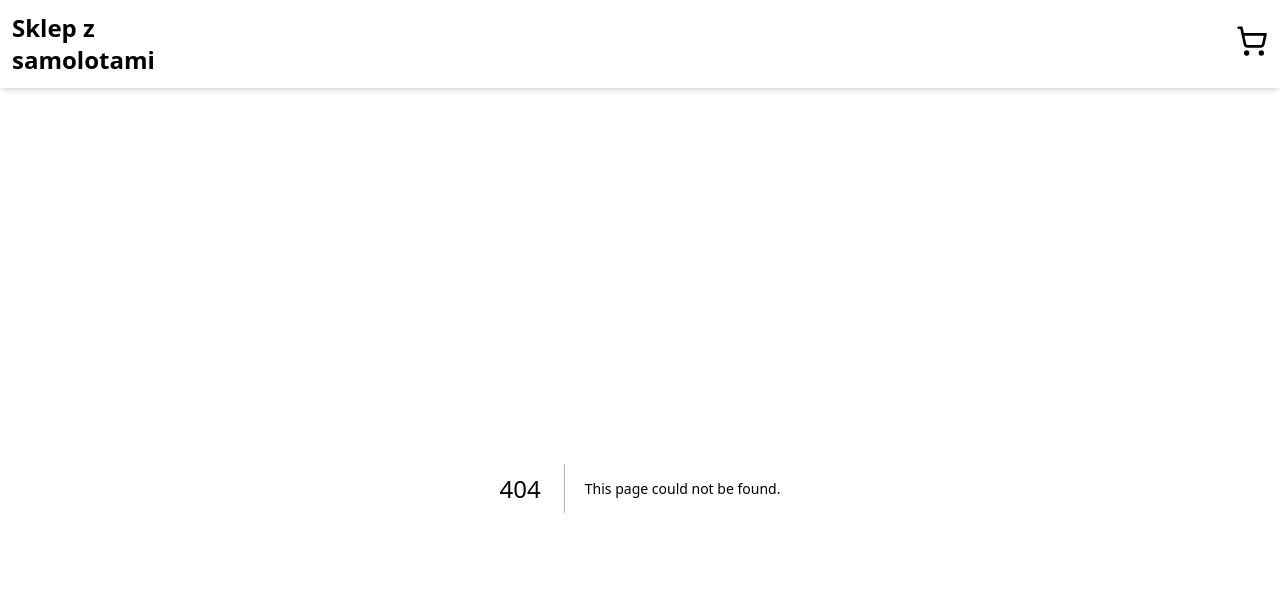
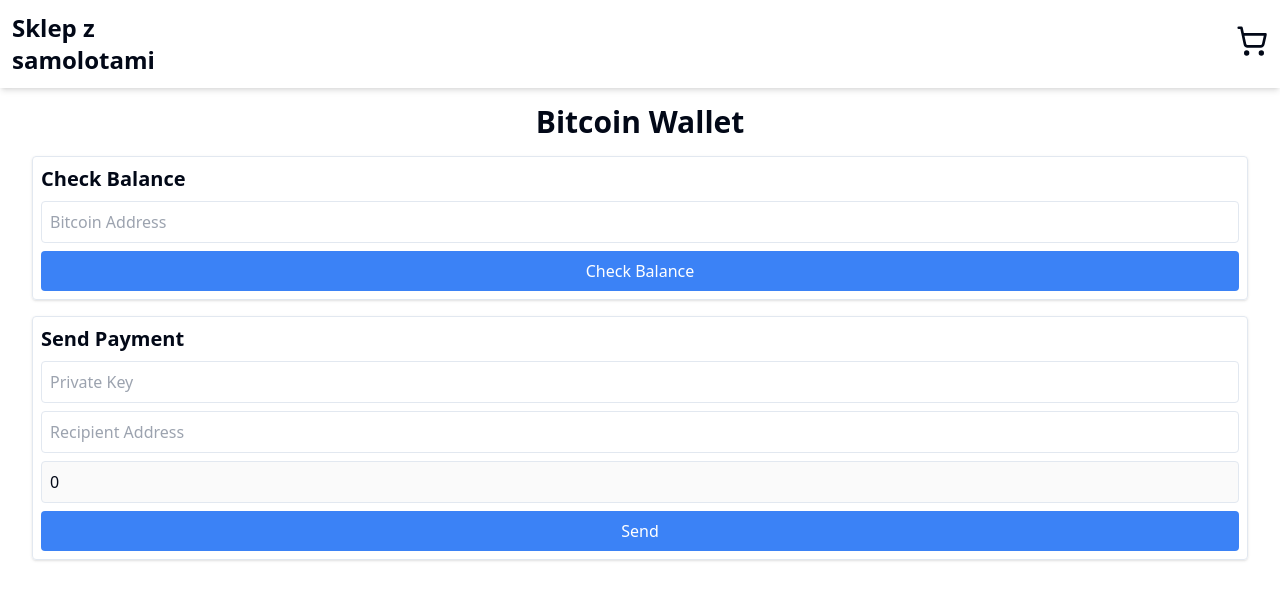
Before and after one commit to s24531/Bitcoin-project-front, a Next.js app: page /form/payment in a window 1280 px wide. Before the commit this address had no page. Shown: the top 600 px of the page. Built offline with nearby package versions, Linux system fonts and the light colour scheme.

Commit message:
add check balance

```diff
--- a/app/form/page.tsx
+++ b/app/form/page.tsx
@@ -148,7 +148,7 @@
                                 </DialogDescription>
                             </DialogHeader>
                             <DialogFooter>
-                                <Link href="/form/submit">
+                                <Link href="/form/payment">
                                     <Button type="submit">Tak</Button>
                                 </Link>
                             </DialogFooter>
--- /dev/null
+++ b/app/form/payment/page.tsx
@@ -0,0 +1,98 @@
+"use client"
+import React, { useState, useEffect } from 'react';
+import axios from 'axios';
+import { useShoppingCart } from "../../../context/ShoppingCartContext"; // Assuming you have a ShoppingCartContext
+
+const BitcoinWallet: React.FC = () => {
+  const [address, setAddress] = useState<string>('');
+  const [balance, setBalance] = useState<number | null>(null);
+  const [privateKey, setPrivateKey] = useState<string>('');
+  const [recipientAddress, setRecipientAddress] = useState<string>('');
+
+  // Get the total price from the shopping cart context
+  const { totalPrice } = useShoppingCart();
+
+  // Set the initial amount to the total price
+  const [amount, setAmount] = useState<number>(totalPrice);
+  const [txid, setTxid] = useState<string | null>(null);
+  const [error, setError] = useState<string | null>(null);
+
+  // When the total price changes, update the amount
+  useEffect(() => {
+    setAmount(totalPrice);
+  }, [totalPrice]);
+
+  const checkBalance = async () => {
+    console.log(address);
+    try {
+        const response = await axios.post('/get-balance', { address });
+        setBalance(response.data.balance);
+        setError(null);
+    } catch (err: any) {
+        setError(err.message);
+    }
+  };
+
+  const sendPayment = async () => {
+    try {
+      const response = await axios.post('/send-payment', {
+        fromAddress: address,
+        privateKey,
+        toAddress: recipientAddress,
+        amount
+      });
+      setTxid(response.data.txid);
+      setError(null);
+    } catch (err: any) {
+      setError(err.message);
+    }
+  };
+
+  return (
+    <div className="container mx-auto mt-4">
+      <h1 className="text-center text-3xl font-bold mb-4">Bitcoin Wallet</h1>
+      <div className="p-2 border rounded shadow mb-4">
+        <h2 className="text-xl font-semibold mb-2">Check Balance</h2>
+        <input
+          className="border rounded p-2 w-full mb-2"
+          type="text"
+          placeholder="Bitcoin Address"
+          value={address}
+          onChange={(e) => setAddress(e.target.value)}
+        />
+        <button className="bg-blue-500 text-white rounded p-2 w-full" onClick={checkBalance}>Check Balance</button>
+        {balance !== null && <p className="mt-2">Balance: {balance} BTC</p>}
+      </div>
+      <div className="p-2 border rounded shadow">
+        <h2 className="text-xl font-semibold mb-2">Send Payment</h2>
+        <input
+          className="border rounded p-2 w-full mb-2"
+          type="text"
+          placeholder="Private Key"
+          value={privateKey}
+          onChange={(e) => setPrivateKey(e.target.value)}
+        />
+        <input
+          className="border rounded p-2 w-full mb-2"
+          type="text"
+          placeholder="Recipient Address"
+          value={recipientAddress}
+          onChange={(e) => setRecipientAddress(e.target.value)}
+        />
+        <input
+          className="border rounded p-2 w-full mb-2"
+          type="number"
+          placeholder="Amount"
+          value={amount}
+          onChange={(e) => setAmount(parseFloat(parseFloat(e.target.value).toFixed(5)))}
+          disabled
+        />
+        <button className="bg-blue-500 text-white rounded p-2 w-full" onClick={sendPayment}>Send</button>
+        {txid && <p className="mt-2">Transaction ID: {txid}</p>}
+      </div>
+      {error && <p className="text-red-500 mt-2">{error}</p>}
+    </div>
+  );
+};
+
+export default BitcoinWallet;
--- a/app/page.tsx
+++ b/app/page.tsx
@@ -17,12 +17,12 @@
   }
 
   useEffect(() => {
-    const fetchToolsData = async () => {
-      const response = await fetch('http://localhost:3000/api/tools');
+    const fetchPlanesData = async () => {
+      const response = await fetch('http://localhost:3000/api/planes');
       const data = await response.json();
       setProducts(data);
     };
-    fetchToolsData();
+    fetchPlanesData();
   }, []);
 
   const [toolsData, setProducts] = useState<ToolsProps[]>([]);
--- a/components/CartItem.tsx
+++ b/components/CartItem.tsx
@@ -22,7 +22,7 @@
     const [isLoading, setIsLoading] = useState(true);
 
     useEffect(() => {
-        fetch(`http://localhost:3000/api/tools/${id}`)
+        fetch(`http://localhost:3000/api/planes/${id}`)
             .then(response => response.json())
             .then(data => {
                 setItemData(data);
--- a/components/ShoppingCart.tsx
+++ b/components/ShoppingCart.tsx
@@ -68,7 +68,7 @@
             }
           </div>
           <div className="ms-auto text-base text-white">
-            {pathname === "/form" || cartQuantity === 0 ? (
+            {pathname === "/form" || pathname === "/form/payment" || cartQuantity === 0 ? (
               null
             ) :
               <Link href={`/form`} className="mt-2 inline-block bg-blue-600 text-white px-4 py-2 rounded">
```
Also changed, not shown: app/form/payment/submit/page.tsx (renamed from app/form/submit/page.tsx).
